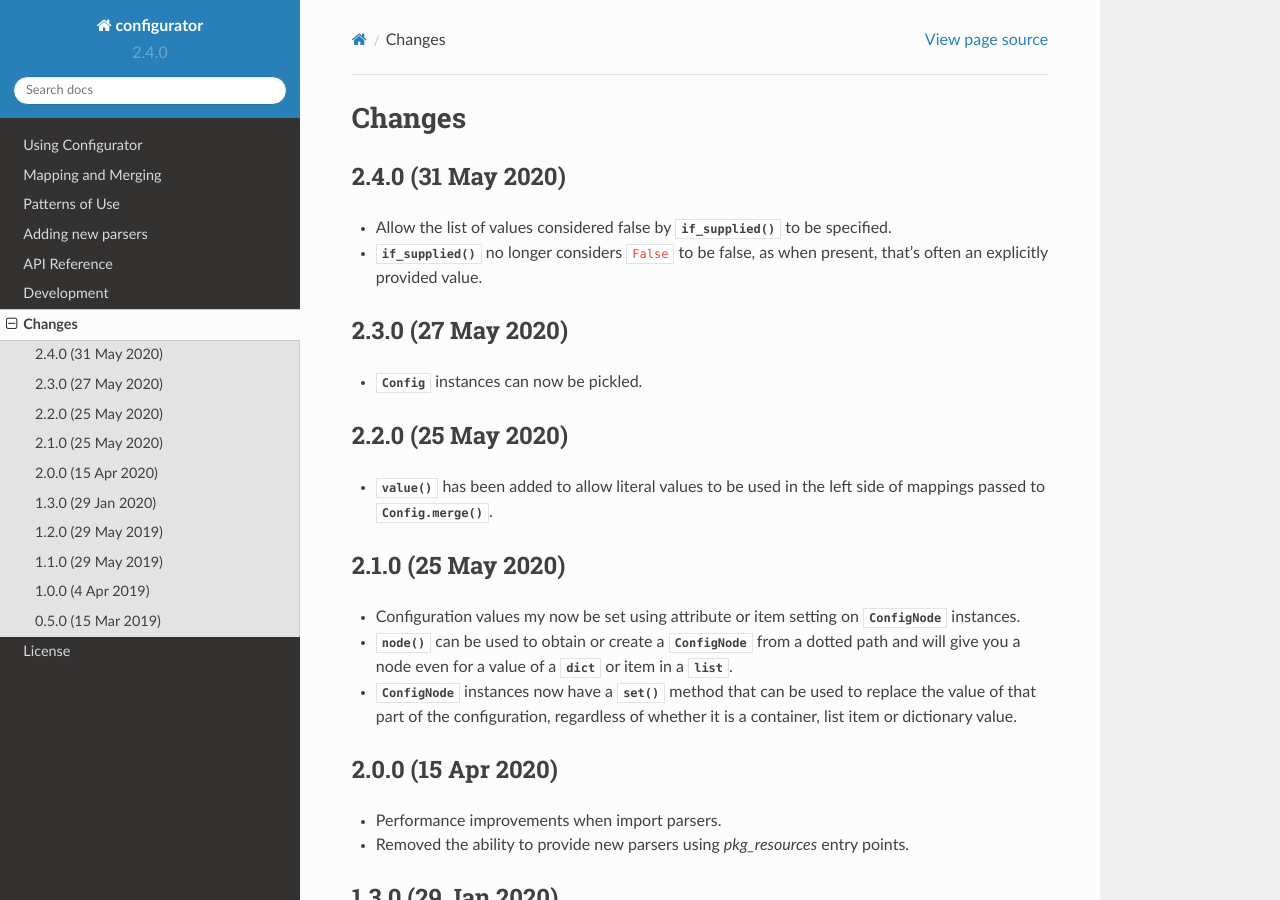
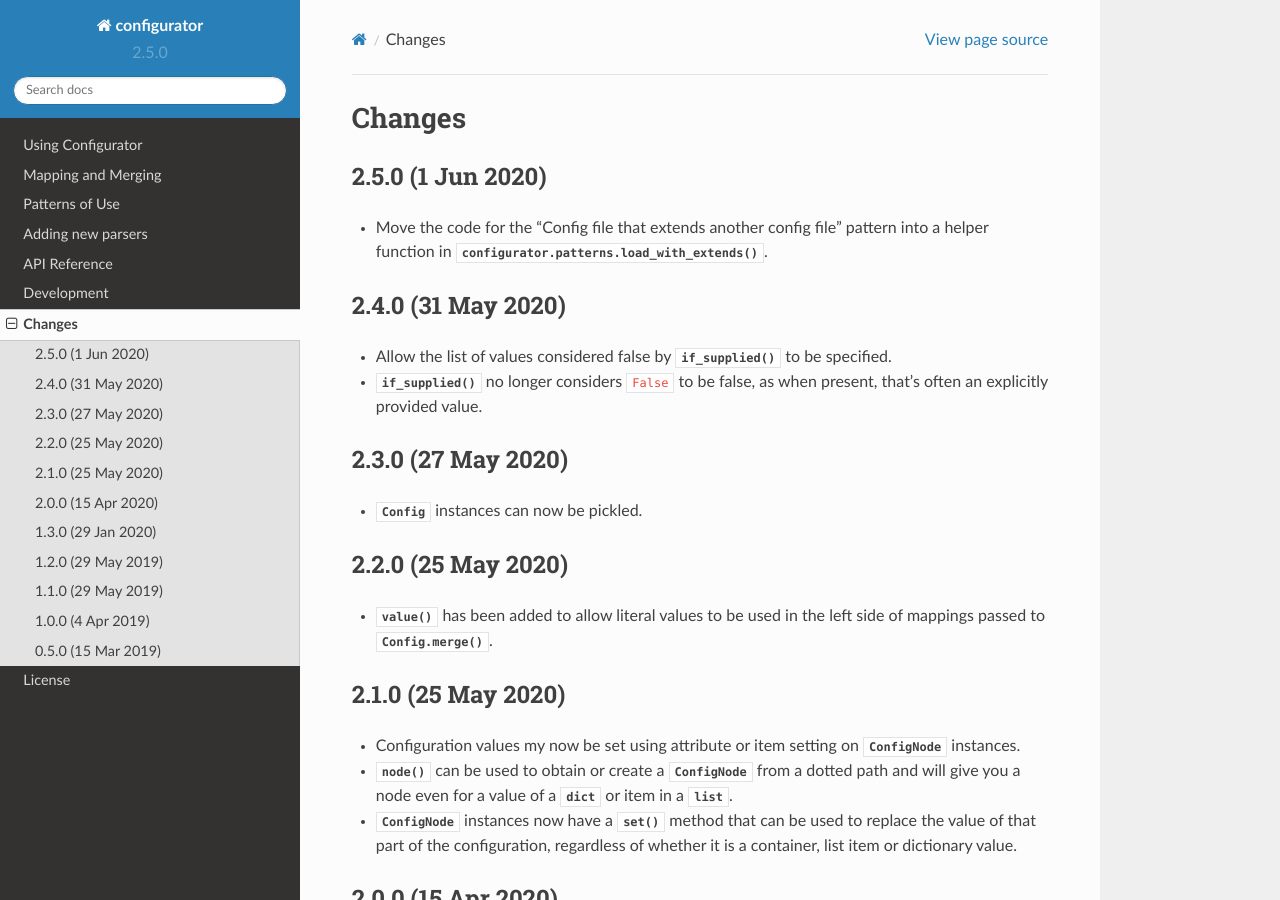
Before and after one commit to simplistix/configurator, a Sphinx documentation site: the page built from docs/changes.rst, in a window 1280 px wide and 900 px high. Built offline with Sphinx 7.4.7 and the Read the Docs theme 2.0.0, drawn with Linux system fonts in a browser that asks for light colours.

Commit message:
Prepare for 2.5.0 release.

```diff
--- a/docs/changes.rst
+++ b/docs/changes.rst
@@ -2,6 +2,12 @@
 
 Changes
 =======
+
+2.5.0 (1 Jun 2020)
+------------------
+
+- Move the code for the "Config file that extends another config file" pattern into
+  a helper function in :func:`configurator.patterns.load_with_extends`.
 
 2.4.0 (31 May 2020)
 -------------------
--- a/setup.py
+++ b/setup.py
@@ -9,7 +9,7 @@ base_dir = os.path.dirname(__file__)
 
 setup(
     name='configurator',
-    version='2.4.0',
+    version='2.5.0',
     author='Chris Withers',
     author_email='chris@withers.org',
     license='MIT',
```
